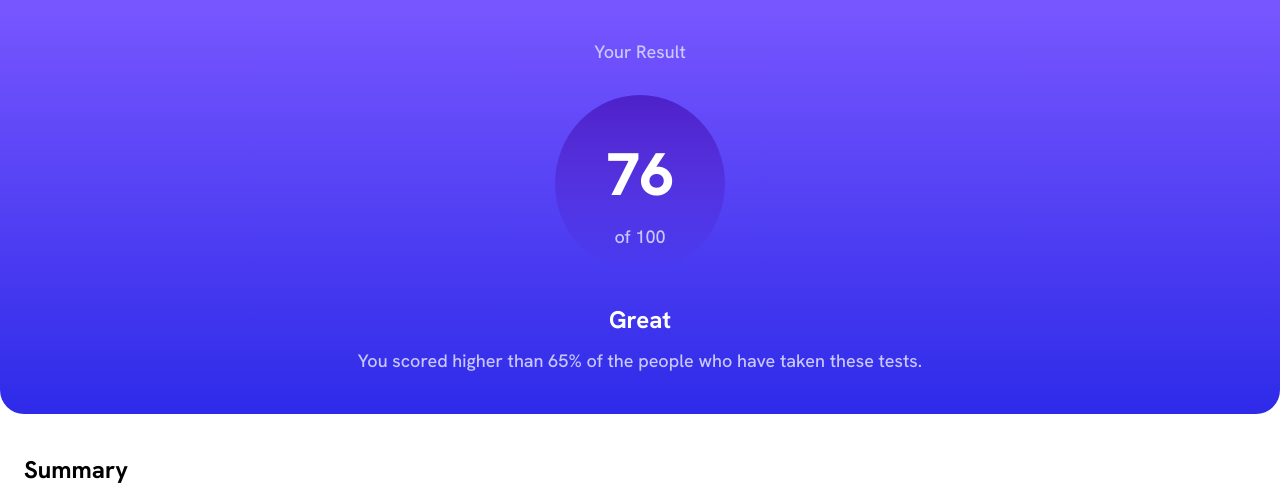
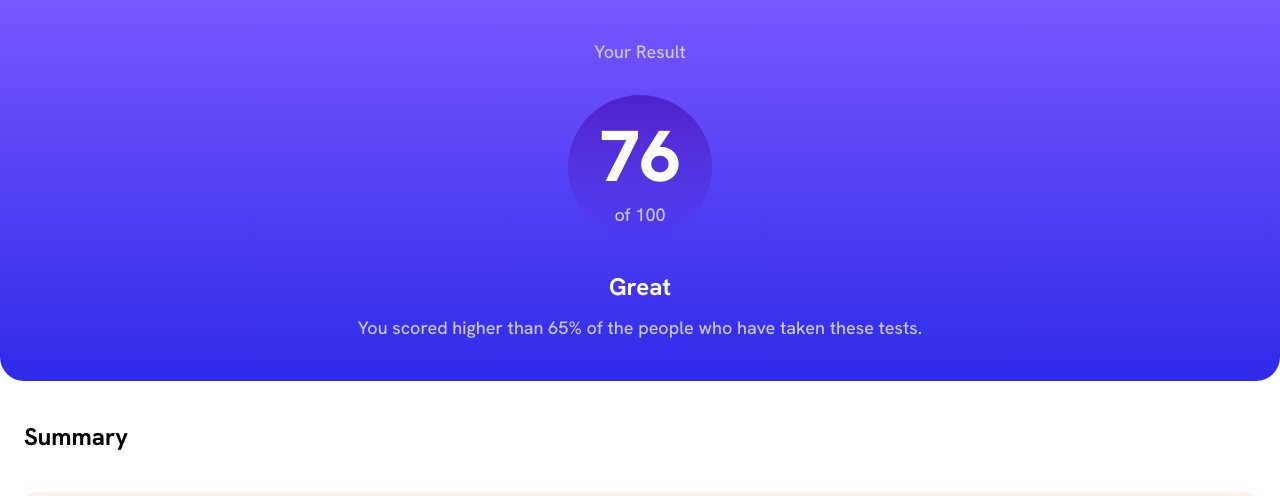
Before and after one commit to DepartureLV/result-summary-component-solution, a plain HTML site: page index.html in a window 1280 px wide. Shown: the top 496 px of the page. Drawn offline with Linux system fonts and the light colour scheme.

Commit message:
🛠️ update CSS and clean class

```diff
--- a/index.html
+++ b/index.html
@@ -32,7 +32,7 @@
         <p class="result opa-text">Your Result</p>
         <div class="score-container">
           <p class="user-score-xl user-score-color">76</p>
-          <p class="max-score opa-text">of 100</p>
+          <p class="opa-text">of 100</p>
         </div>
         <section class="user-result-container">
           <p class="grade user-score-color">Great</p>
--- a/main/style.css
+++ b/main/style.css
@@ -47,17 +47,24 @@ main {
 }
 
 .score-container {
-  --diameter: 170px;
-  min-width: var(--diameter);
-  min-height: var(--diameter);
-  padding: 40px 32px 24px;
+  min-height: 8em;
   background-image: var(--bg-circle);
+  aspect-ratio: 1/1;
   border-radius: 50%;
   display: flex;
   flex-direction: column;
-  gap: 12px;
   align-items: center;
   justify-content: center;
+}
+
+.user-score-xl {
+  font-size: 4em;
+  font-weight: 800;
+}
+
+.opa-text {
+  color: var(--Light-lavender);
+  text-align: center;
 }
 
 .user-result-container {
@@ -67,18 +74,8 @@ main {
   gap: 12px;
 }
 
-.opa-text {
-  color: var(--Light-lavender);
-  text-align: center;
-}
-
 .user-score-color {
   color: var(--White);
-}
-
-.user-score-xl {
-  font-size: 60px;
-  font-weight: 800;
 }
 
 .grade {
@@ -87,6 +84,7 @@ main {
 }
 
 .user-result {
+  color: var(--Light-lavender);
   line-height: 1.5em;
 }
 
```
